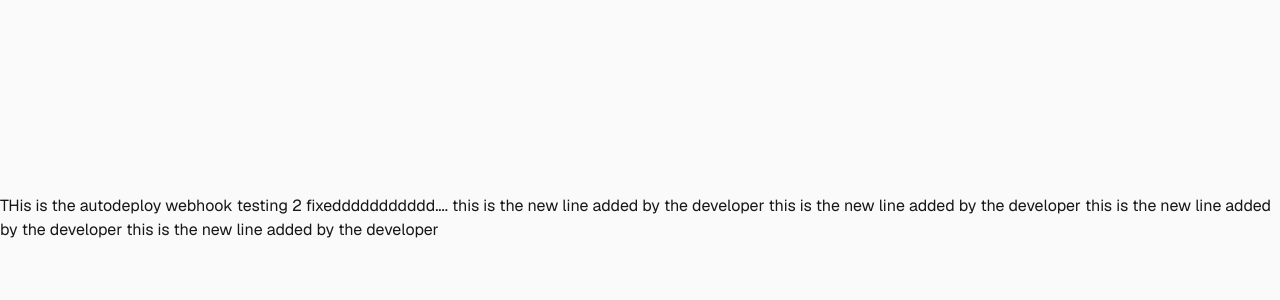
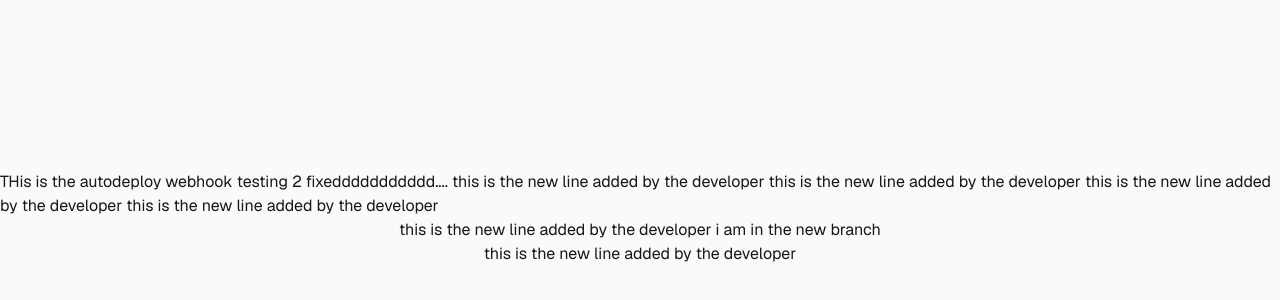
Before and after one commit to GauravNardia/clean-nextjs, a Next.js app: page / in a window 1280 px wide. Shown: the part 182-482 px from the top of the page. Built offline with nearby package versions, Linux system fonts and the light colour scheme.

Commit message:
auto webhook deployed GAIN

```diff
--- a/app/page.tsx
+++ b/app/page.tsx
@@ -10,6 +10,8 @@ export default function Home() {
       this is the new line added by the developer
       this is the new line added by the developer
      </h1>
+     <p>this is the new line added by the developer i am in the new branch</p>
+     <p>this is the new line added by the developer</p>
     </div>
   );
 }
```
